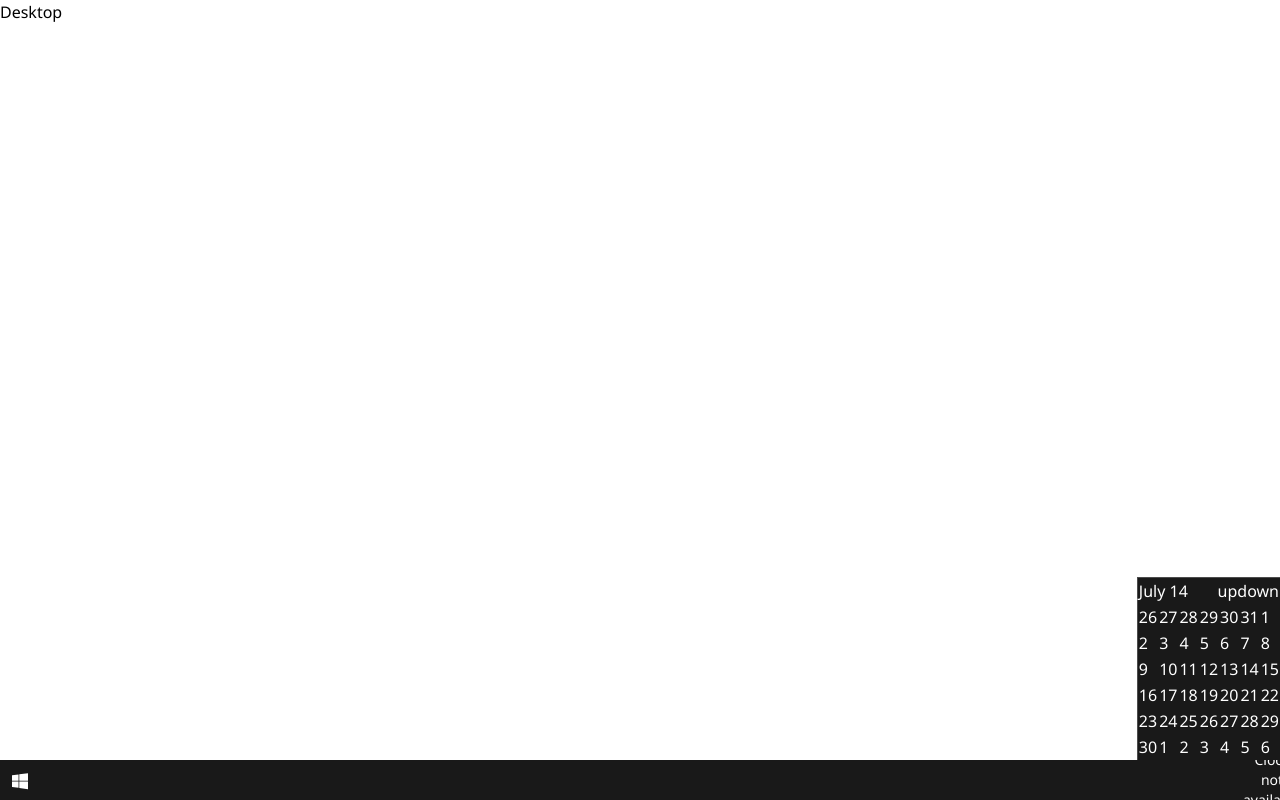
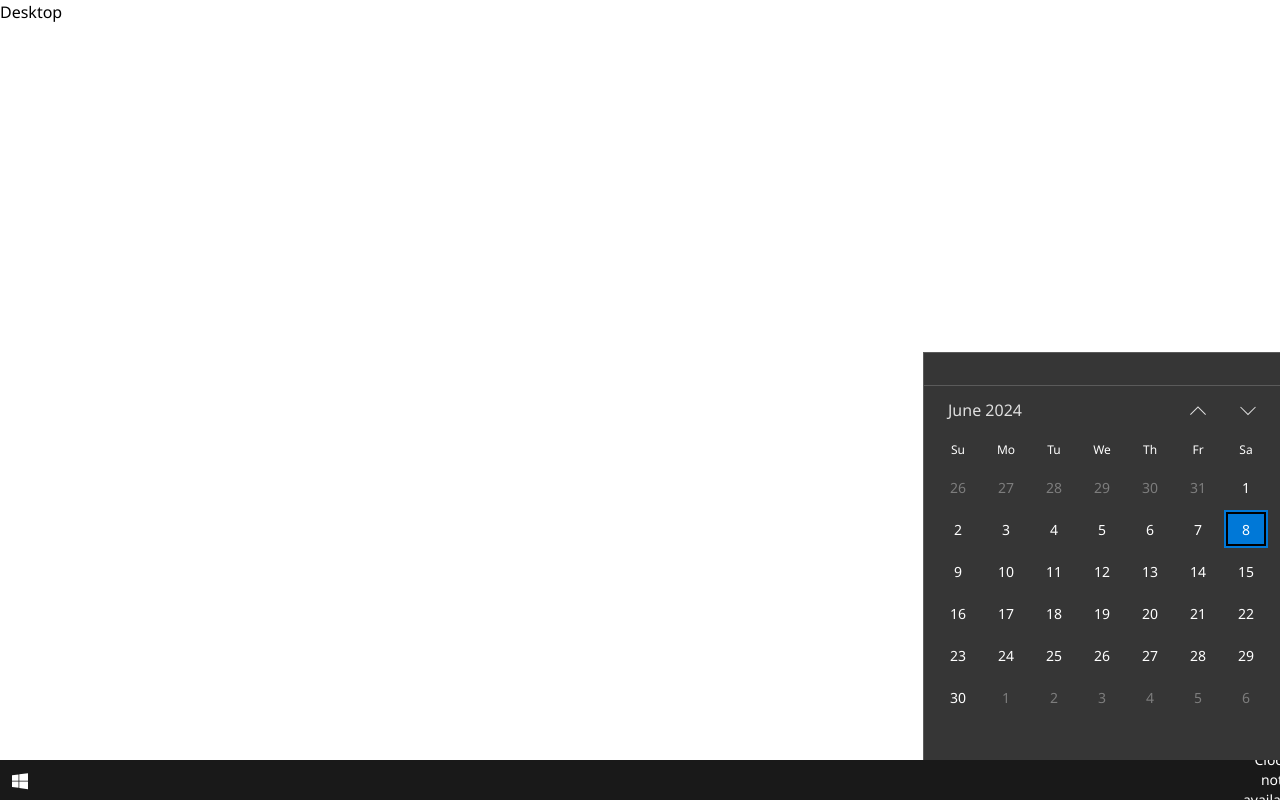
Before and after one commit to HoangTung25879/win-simulator, a Next.js app: page / in a window 1280 px wide. Built offline with nearby package versions, Linux system fonts and the light colour scheme.

Commit message:
wip Calendar

```diff
--- a/package.json
+++ b/package.json
@@ -17,6 +17,7 @@
     "prettier-plugin-merge": "^0.7.0",
     "react": "^18",
     "react-dom": "^18",
+    "sass": "^1.77.8",
     "zustand": "^4.5.2"
   },
   "devDependencies": {
--- a/src/app/layout.tsx
+++ b/src/app/layout.tsx
@@ -1,5 +1,5 @@
 import type { Metadata } from "next";
-import "./ui/globals.css";
+import "./ui/globals.scss";
 // import dayjs from "dayjs";
 // import CustomParseFormat from 'dayjs/plugin/customParseFormat';
 
--- a/src/app/ui/Taskbar/Calendar/Calendar.tsx
+++ b/src/app/ui/Taskbar/Calendar/Calendar.tsx
@@ -1,8 +1,10 @@
 "use client";
 
-import { useEffect, useState } from "react";
-import { Calendar as ICalendar, createCalendar } from "./functions";
+import { useCallback, useEffect, useMemo, useRef, useState } from "react";
+import { Calendar as ICalendar, createCalendar, isSameDate } from "./functions";
 import clsx from "clsx";
+import { Down, Up } from "./Icons";
+import dayjs from "dayjs";
 
 const DAY_NAMES = ["Su", "Mo", "Tu", "We", "Th", "Fr", "Sa"];
 
@@ -10,49 +12,124 @@ type CalendarProps = {};
 
 const Calendar = ({}: CalendarProps) => {
   const [date, setDate] = useState(new Date());
+  const [selectedDate, setSelectedDate] = useState<Date | undefined>(
+    new Date(),
+  );
   const [calendar, setCalendar] = useState<ICalendar>(createCalendar(date));
+  const today = useMemo(() => new Date(), []);
+  const isCurrentDate = useMemo(
+    () =>
+      date.getMonth() === today.getMonth() &&
+      date.getFullYear() === today.getFullYear(),
+    [date, today],
+  );
+  const calendarRef = useRef<HTMLDivElement>(null);
+  const spotlightRef = useRef<HTMLDivElement>(null);
+
+  const changeMonth = useCallback(
+    (direction: number): void => {
+      const newDate = new Date(date);
+      const newMonth = newDate.getMonth() + direction;
+
+      newDate.setDate(1);
+      newDate.setMonth(newMonth);
+
+      const isCurrentMonth =
+        (newMonth === 12 ? 0 : newMonth === -1 ? 11 : newMonth) ===
+        today.getMonth();
+
+      if (isCurrentMonth) newDate.setDate(today.getDate());
+
+      setDate(newDate);
+      setCalendar(createCalendar(newDate));
+    },
+    [date],
+  );
+
+  const handleClickDate = (clickedDate: Date | undefined) => {
+    if (isSameDate(selectedDate, clickedDate)) return;
+    setSelectedDate(clickedDate);
+  };
 
   useEffect(() => {
-    // createCalendar(new Date());
+    const handleMouseMove = (e: MouseEvent) => {
+      if (calendarRef.current && spotlightRef.current) {
+        const rect = calendarRef.current.getBoundingClientRect();
+        spotlightRef.current.style.left = e.clientX - rect.left + "px";
+        spotlightRef.current.style.top = e.clientY - rect.top + "px";
+      }
+    };
+    window.addEventListener("mousemove", handleMouseMove);
+    return () => {
+      window.removeEventListener("mousemove", handleMouseMove);
+    };
   }, []);
 
   return (
-    <section
+    <div
       className={clsx(
         `absolute bottom-taskbar-height right-0 z-[99999] border border-b-0 border-r-0
-        border-solid border-windows-border bg-taskbar text-white`,
+        border-solid border-windows-border bg-[#363636] text-white backdrop-blur-[12px]`,
       )}
     >
-      <table>
-        <thead>
-          <tr>
-            <td colSpan={DAY_NAMES.length}>
-              <div className="flex items-center justify-between">
-                <header>July 14</header>
-                <nav>
-                  <button>up</button>
-                  <button>down</button>
-                </nav>
+      <div className="p-4"></div>
+      <div className="calendar border-t border-windows-border">
+        <div className="calendar-header relative z-[100] bg-[#363636]">
+          <header>{dayjs(date).format("MMMM YYYY")}</header>
+          <nav>
+            <button
+              className="w-full bg-transparent"
+              onClick={() => changeMonth(-1)}
+            >
+              <Up />
+            </button>
+            <button
+              className="w-full bg-transparent"
+              onClick={() => changeMonth(1)}
+            >
+              <Down />
+            </button>
+          </nav>
+        </div>
+        <div className="calendar-weekday relative z-[100] bg-[#363636]">
+          {DAY_NAMES.map((dayName) => (
+            <div key={dayName}>{dayName}</div>
+          ))}
+        </div>
+        <div className="grid-calendar">
+          <div className="z-[100] bg-[#363636] [grid-area:left]" />
+          <div
+            className={clsx(
+              "calendar-date [grid-area:content]",
+              isCurrentDate ? "curr" : undefined,
+            )}
+            ref={calendarRef}
+          >
+            <div ref={spotlightRef} className="spotlight"></div>
+            {calendar.map((week) => (
+              <div className="calendar-row" key={week.toString()}>
+                {week.map(([vDay, vType, vDate]) => (
+                  <div
+                    role="button"
+                    onClick={() => handleClickDate(vDate)}
+                    key={`${vDay}${vType}`}
+                    className={clsx(
+                      "date",
+                      vType,
+                      isSameDate(vDate, selectedDate) ? "--selected" : "",
+                    )}
+                  >
+                    {vDay}
+                  </div>
+                ))}
               </div>
-            </td>
-          </tr>
-          <tr>
-            {DAY_NAMES.map((dayName) => {
-              <td key={dayName}>{dayName}</td>;
-            })}
-          </tr>
-        </thead>
-        <tbody>
-          {calendar.map((week) => (
-            <tr key={week.toString()}>
-              {week.map(([day, type]) => (
-                <td key={`${day}${type}`}>{day}</td>
-              ))}
-            </tr>
-          ))}
-        </tbody>
-      </table>
-    </section>
+            ))}
+          </div>
+          <div className="z-[100] bg-[#363636] [grid-area:right]" />
+          <div className="z-[100] bg-[#363636] [grid-area:bottom]" />
+        </div>
+      </div>
+    </div>
   );
 };
 
--- /dev/null
+++ b/src/app/ui/Taskbar/Calendar/Icons.tsx
@@ -0,0 +1,11 @@
+export const Down = () => (
+  <svg viewBox="0 0 32 32" xmlns="http://www.w3.org/2000/svg">
+    <path d="m30.297 7.297 1.406 1.406L16 24.406.297 8.703l1.406-1.406L16 21.594z" />
+  </svg>
+);
+
+export const Up = () => (
+  <svg viewBox="0 0 32 32" xmlns="http://www.w3.org/2000/svg">
+    <path d="M30.547 23.953 16 9.422 1.453 23.953.047 22.547 16 6.578l15.953 15.969z" />
+  </svg>
+);
--- a/src/app/ui/Taskbar/Calendar/functions.ts
+++ b/src/app/ui/Taskbar/Calendar/functions.ts
@@ -1,5 +1,5 @@
 type DayType = "curr" | "next" | "prev" | "today";
-type Day = [number, DayType];
+type Day = [number, DayType, Date?];
 
 export type Calendar = Day[][];
 
@@ -36,11 +36,15 @@ export const createCalendar = (date: Date): any => {
   const rows = [...firstRow, ...remainingDays].reduce<Calendar>(
     (acc, value, index) => {
       if (index % DAYS_IN_WEEK === 0) acc.push([]);
-
       const [vDay, vType] = value;
-
       acc[acc.length - 1].push(
-        vType === "curr" && vDay === day ? [vDay, "today"] : value,
+        vType === "curr" && vDay === day
+          ? [vDay, "today", new Date(year, month, vDay)]
+          : [
+              vDay,
+              vType,
+              new Date(year, vType === "prev" ? month - 1 : month, vDay),
+            ],
       );
 
       return acc;
@@ -53,24 +57,48 @@ export const createCalendar = (date: Date): any => {
   }).map<Day>((_, index) => [
     new Date(year, month + 1, index + 1).getDate(),
     "next",
+    new Date(year, month + 1, index + 1),
   ]);
   lastRow.push(...lastRowDays);
-
   if (rows.length < GRID_ROW_COUNT) {
     const [lastNumber] = lastRow[lastRow.length - 1];
-
     return [
       ...rows,
       lastNumber > DAYS_IN_WEEK - 1
-        ? FIRST_WEEK.map(([value]) => [value, "next"])
+        ? FIRST_WEEK.map(([value]) => [
+            value,
+            "next",
+            new Date(year, month + 1, value),
+          ])
         : Array.from({ length: DAYS_IN_WEEK }).map<Day>((_, index) => [
             index + 1 + lastNumber,
             "next",
+            new Date(year, month + 1, index + 1 + lastNumber),
           ]),
       ...(rows.length === 4
-        ? [FIRST_WEEK.map(([value]) => [value + DAYS_IN_WEEK, "next"])]
+        ? [
+            FIRST_WEEK.map(([value]) => [
+              value + DAYS_IN_WEEK,
+              "next",
+              new Date(year, month + 1, value + DAYS_IN_WEEK),
+            ]),
+          ]
         : []),
     ] as Calendar;
   }
   return rows;
 };
+
+export const isSameDate = (
+  d1: Date | undefined,
+  d2: Date | undefined,
+): Boolean => {
+  if (d1 instanceof Date && d2 instanceof Date) {
+    return (
+      d1.getFullYear() === d2.getFullYear() &&
+      d1.getMonth() === d2.getMonth() &&
+      d1.getDate() === d2.getDate()
+    );
+  }
+  return false;
+};
--- a/src/app/ui/globals.css
+++ /dev/null
@@ -1,24 +0,0 @@
-@tailwind base;
-@tailwind components;
-@tailwind utilities;
-
-:root {
-}
-
-@media (prefers-color-scheme: dark) {
-  :root {
-  }
-}
-
-body {
-  font-family: "Segoe UI";
-}
-
-@layer utilities {
-  .text-balance {
-    text-wrap: balance;
-  }
-}
-
-@layer components {
-}
--- /dev/null
+++ b/src/app/ui/globals.scss
@@ -0,0 +1,162 @@
+@tailwind base;
+@tailwind components;
+@tailwind utilities;
+
+:root {
+}
+
+@media (prefers-color-scheme: dark) {
+  :root {
+  }
+}
+
+body {
+  font-family: "Segoe UI";
+}
+
+@layer utilities {
+  .text-balance {
+    text-wrap: balance;
+  }
+}
+
+@layer components {
+  .calendar {
+    font-size: 0.875rem;
+    .calendar-header {
+      display: flex;
+      justify-content: space-between;
+      align-items: center;
+      font-size: 1rem;
+      padding: 12px 24px;
+      header {
+        color: rgb(223, 223, 223);
+        &:hover {
+          color: #fff;
+        }
+        &:active {
+          color: rgb(165, 156, 156);
+        }
+      }
+      nav {
+        display: flex;
+        flex-direction: row;
+        gap: 34px;
+        padding-top: 2px;
+        button {
+          fill: rgb(223, 223, 223);
+          &:hover {
+            fill: #fff;
+          }
+          &:active {
+            fill: rgb(165, 156, 156);
+          }
+          svg {
+            width: 16px;
+          }
+        }
+      }
+    }
+    .calendar-weekday {
+      display: flex;
+      text-align: center;
+      padding: 0px 10px;
+      font-size: 0.75rem;
+      div {
+        display: flex;
+        justify-content: center;
+        align-items: center;
+        height: 32px;
+        width: 48px;
+      }
+    }
+    .grid-calendar {
+      display: grid;
+      grid-template-columns: 10px auto 10px;
+      grid-template-areas:
+        "left content right"
+        "bottom bottom bottom";
+      grid-template-rows: auto 42px;
+      .calendar-date {
+        text-align: center;
+        z-index: 5;
+        position: relative;
+        &:hover {
+          .spotlight {
+            opacity: 1;
+          }
+        }
+        .spotlight {
+          position: absolute;
+          width: 100px;
+          height: 100px;
+          border-radius: 50%;
+          background: radial-gradient(
+            circle,
+            rgba(255, 255, 255, 0.8) 0%,
+            rgba(255, 255, 255, 0) 70%
+          );
+          transform: translate(-50%, -50%);
+          pointer-events: none;
+          z-index: 2;
+          opacity: 0;
+        }
+        .calendar-row {
+          display: flex;
+        }
+        .date {
+          user-select: none;
+          position: relative;
+          z-index: 9;
+          border: 2px solid #363636;
+          display: flex;
+          justify-content: center;
+          align-items: center;
+          height: 42px;
+          width: 48px;
+          &:focus {
+            outline: none;
+          }
+          &:after {
+            content: "";
+            position: absolute;
+            z-index: -1;
+            background-color: #363636;
+            top: 2px;
+            bottom: 2px;
+            right: 2px;
+            left: 2px;
+          }
+          &:hover {
+            background-color: #b4b4b4;
+          }
+          &.prev,
+          &.next {
+            color: rgb(125, 125, 125);
+          }
+          &.--selected {
+            color: white;
+            background-color: rgb(0, 120, 215) !important;
+            &:hover {
+              background-color: rgb(0, 95, 172) !important;
+            }
+          }
+        }
+        &.curr {
+          .today {
+            background-color: rgb(0, 120, 215);
+            &::after {
+              background-color: rgb(0, 120, 215);
+            }
+            &:hover {
+              background-color: rgb(102, 174, 231);
+            }
+            &.--selected::after {
+              border: 2px solid #000;
+            }
+          }
+        }
+      }
+    }
+  }
+}
```
Also changed, not shown: 1 other file (tests, documents, lock files or other folders).
